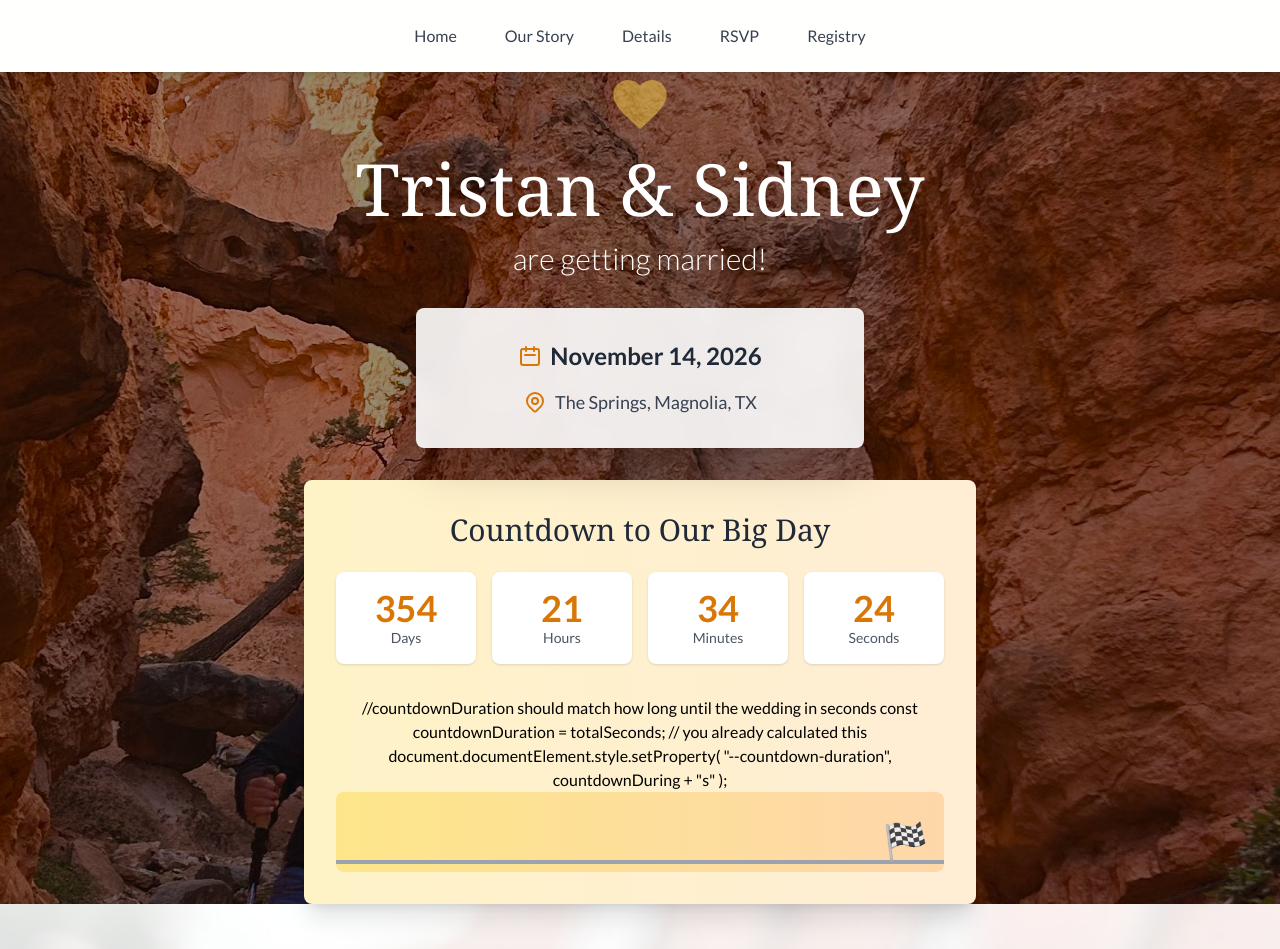
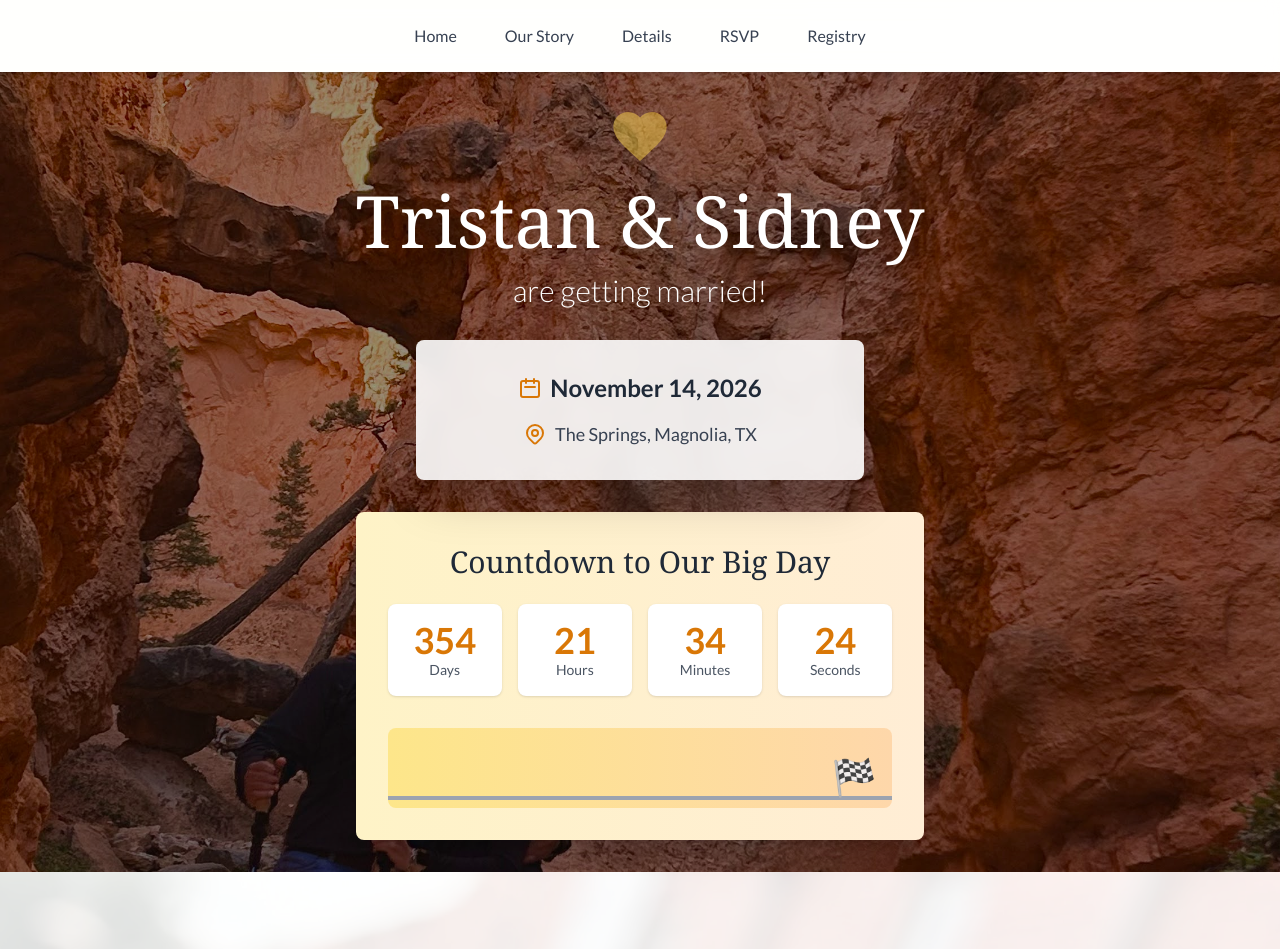
Before and after one commit to sidneysr-coder/Our-wedding, a plain HTML site: page index.html in a window 1280 px wide. Shown: the top 949 px of the page. Drawn offline with nearby package versions, Linux system fonts and the light colour scheme.

Commit message:
Add files via upload

```diff
--- a/index.html
+++ b/index.html
@@ -113,18 +113,20 @@
                         <div class="text-sm text-gray-600">Seconds</div>
                     </div>
                 </div>
-		//countdownDuration should match how long until the wedding in seconds
-		const countdownDuration = totalSeconds; // you already calculated this
+		<script>
+		const countdownDuration = totalSeconds;
+		document.documentElement.style.setProperty(
+  		  "--countdown-duration",
+  		  countdownDuration + "s"
+		);
 
-		document.documentElement.style.setProperty(
-		"--countdown-duration",
-		countdownDuring + "s"
-		);
+		</script>
 
                 <!-- El Camino Animation -->
                 <div class="relative h-20 overflow-hidden bg-gradient-to-r from-amber-200 to-orange-200 rounded-lg">
                     <div class="absolute bottom-2 h-1 w-full bg-gray-400"></div>
-                    <div class="car-animation absolute bottom-3 car-facing-right">
+                   <div class="car-animation absolute bottom-3">
+  			  <svg class="w-24 h-20 car-facing-right" viewBox="0 0 120 70" fill="none">
 
                         </svg class="w-24 h-20" viewBox="0 0 120 70" fill="none">
                             <!-- White El Camino - Side Profile -->
```
